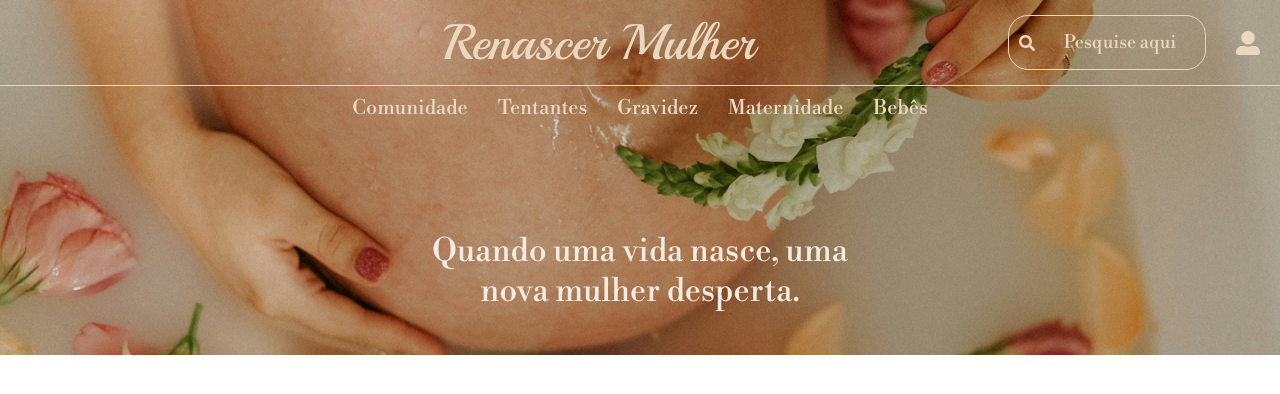
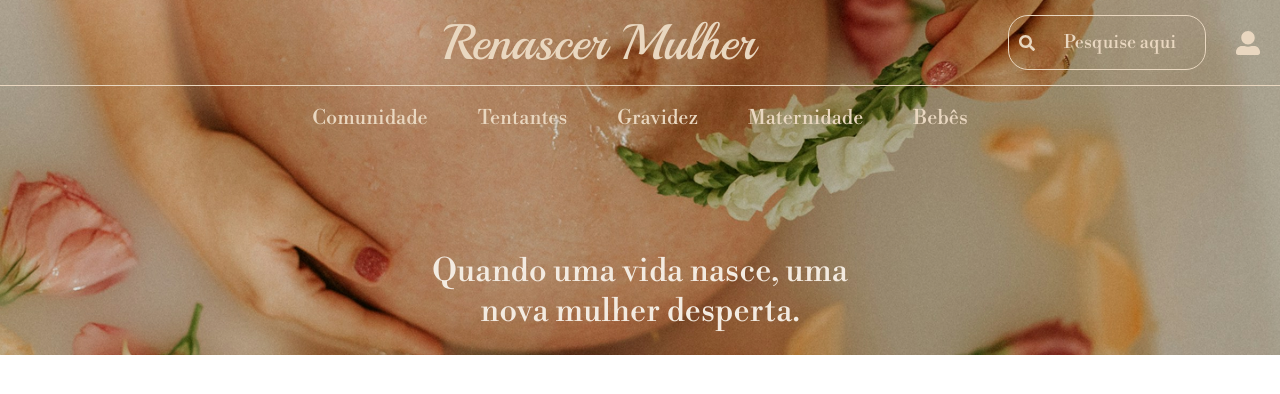
Before and after one commit to Projeto-Comunidade-Renascer/frontend-comunidade, a React (Vite) app: page / in a window 1280 px wide. Shown: the top 394 px of the page. Built offline with nearby package versions, Linux system fonts and the light colour scheme.

Commit message:
✨feat: melhorias no header

```diff
--- a/src/components/header/Header.jsx
+++ b/src/components/header/Header.jsx
@@ -1,7 +1,6 @@
-import React from 'react'; // Importa a biblioteca React para criar componentes.
-import './Header.css'; // Importa o arquivo de estilos CSS associado.
+import './Header.css';
 import { FaSearch, FaUserAlt } from 'react-icons/fa'; // Importa ícones de lupa e usuário da biblioteca React Icons.
-import bannerImage from '../../assets/img/banner.png'; // Importa a imagem do banner.
+import bannerImage from '../../assets/img/banner.png';
 
 // Componente funcional Header: Representa o banner superior da página principal.
 const Header = () => {
@@ -19,9 +18,8 @@ const Header = () => {
 
         <div className="search-logo">
           <div className="search-bar">
-              <FaSearch className="search-icon" /> {/* Ícone de lupa para busca. */}
-              <input type="text" placeholder="Pesquise aqui" /> {/* Campo de input para pesquisa. */}
-               {/* Ícone de usuário: Representa perfil ou login. */}
+              <FaSearch className="search-icon" />
+              <input type="text" placeholder="Pesquise aqui" />
 
             </div>
             <FaUserAlt className="user-icon" />
@@ -34,11 +32,11 @@ const Header = () => {
         {/* Menu de navegação: Lista de itens centrais. */}
         <div className="menu-container">
         <ul className="menu">
-          <li>Comunidade</li> {/* Item de menu: Link para seção de comunidade. */}
-          <li>Tentantes</li> {/* Item para tentantes (mulheres tentando engravidar). */}
-          <li>Gravidez</li> {/* Item para gravidez. */}
-          <li>Maternidade</li> {/* Item para maternidade. */}
-          <li>Bebês</li> {/* Item para bebês. */}
+          <li>Comunidade</li>
+          <li>Tentantes</li>
+          <li>Gravidez</li>
+          <li>Maternidade</li>
+          <li>Bebês</li>
         </ul>
         </div>
 
@@ -54,4 +52,4 @@ const Header = () => {
   );
 };
 
-export default Header; // Exporta o componente para uso em outras partes da app (ex: App.jsx).
+export default Header;
--- a/src/components/header/header.css
+++ b/src/components/header/header.css
@@ -132,9 +132,15 @@
   cursor: pointer; /* Mãozinha ao hover, indica clique. */
   font-size: 20px;
   gap: 30px;
+  padding: 10px;
+  transition: ease-in 0.3s;
 }
 
-
+.menu li:hover{
+  color: var(--fifth-color);
+  background-color: var(--fourth-color);
+  border-radius: 10px;
+}
 
 /* Seção hero: Background image com texto central. */
 .hero {
```
